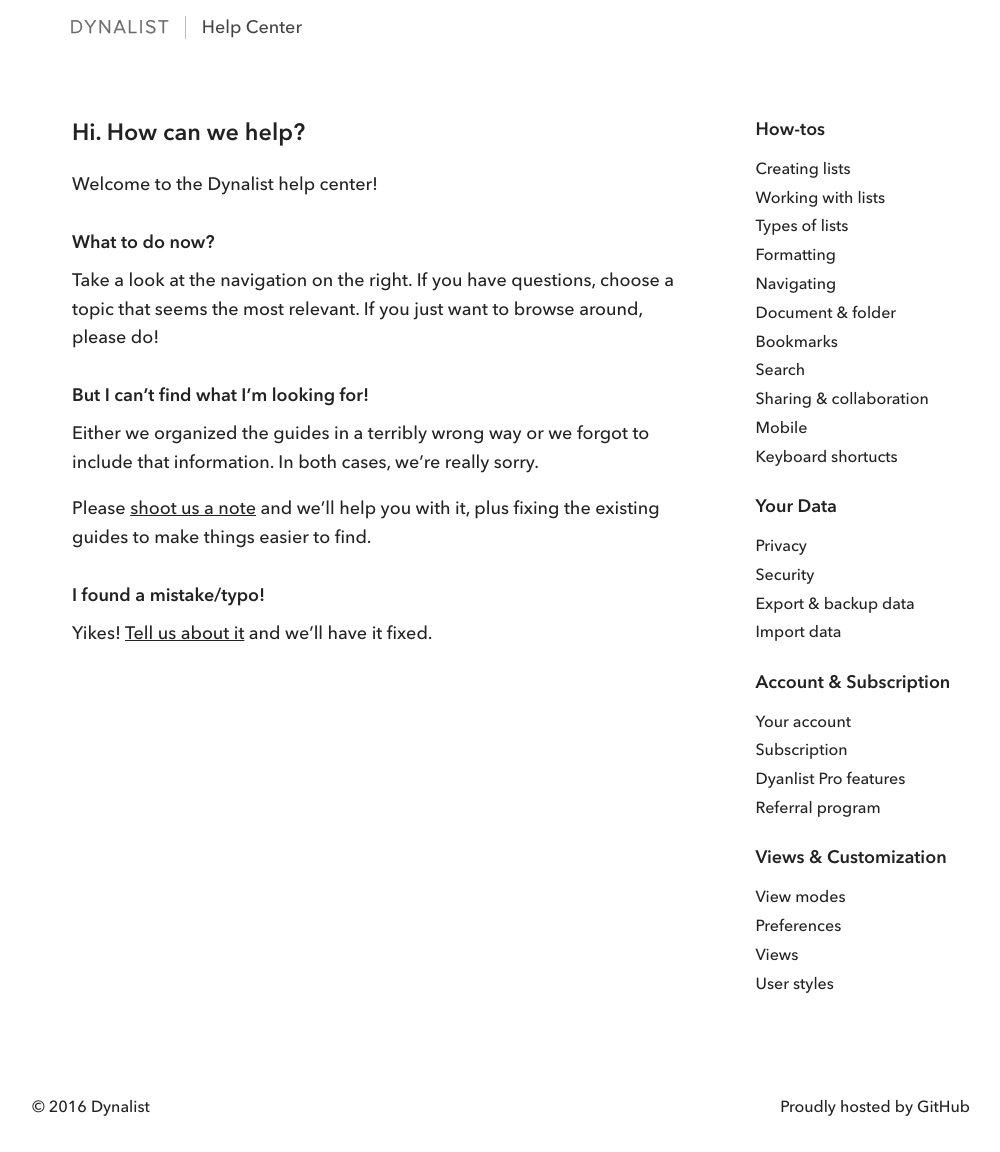
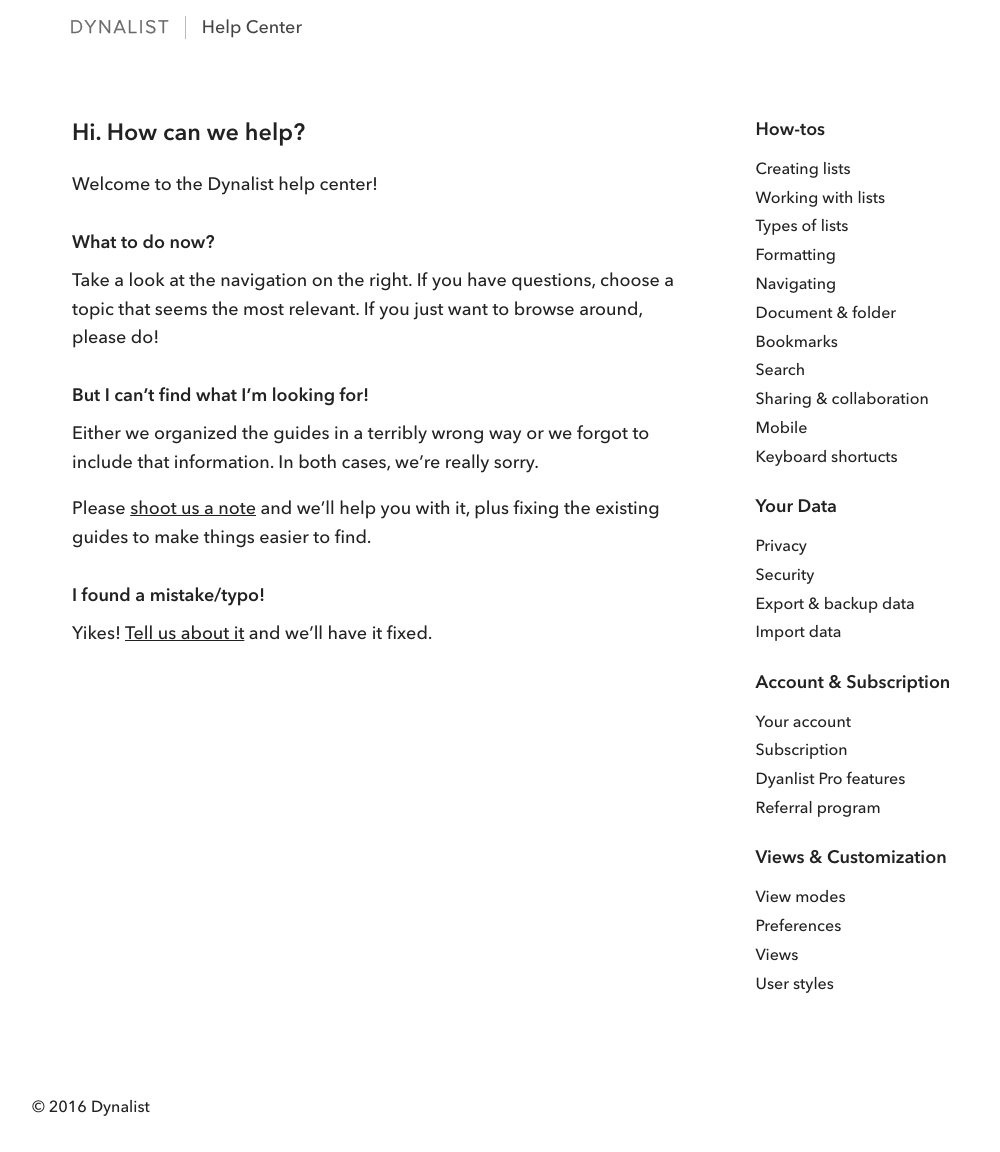
Before and after one commit to mdrain/dynalist-help, a Jekyll site: the page built from _articles/index.md, in a window 1280 px wide. Shown: the whole page, without its empty margins (139-1139 px from the left). Built offline with Jekyll 4.4.1, drawn with Linux system fonts in a browser that asks for light colours.

Commit message:
Removed hosted on Github from footer

```diff
--- a/_includes/footer.html
+++ b/_includes/footer.html
@@ -3,13 +3,5 @@
     <div class="unit one-third center-on-mobiles">
       <p>&copy;&nbsp;{{ site.time | date: '%Y' }} Dynalist</p>
     </div>
-    <div class="unit two-thirds align-right center-on-mobiles">
-      <p>
-        Proudly hosted by
-        <a href="https://github.com">
-          GitHub
-        </a>
-      </p>
-    </div>
   </div>
 </footer>
```
